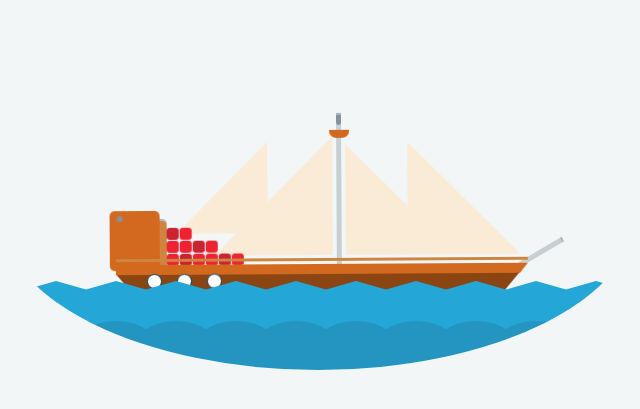
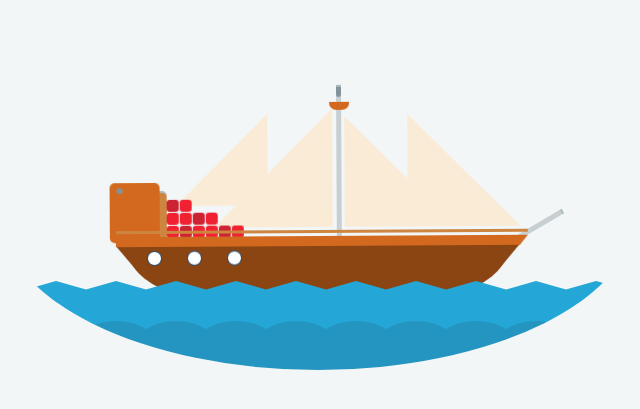
Before and after one commit to ashlagfriends/ashlagfriends.github.io, a Jekyll site: the page ship/index.html, which Jekyll copies as it is, in a window 1280 px wide. Shown: the top 409 px of the page, without its empty margins (322-962 px from the left). Built offline with Jekyll 4.4.1, drawn with Linux system fonts in a browser that asks for light colours.

Commit message:
update the ship

```diff
--- a/ship/index.html
+++ b/ship/index.html
@@ -27,6 +27,7 @@
         <span class="sail4"></span>
         <span class="cargo"></span>
         <span class="back"></span>
+        <span class="boatbotton"></span>
       </div>
       <div id="water">
         <span></span>
--- a/ship/stylesheets/style.css
+++ b/ship/stylesheets/style.css
@@ -39,7 +39,7 @@ body {
   position: absolute;
   left: 0;
   right: 0;
-  bottom: 72px;
+  bottom: 100px;
   width: 404px;
   height: 25px;
   border-style: solid;
@@ -47,13 +47,13 @@ body {
   border-width: 25px 21px 0 21px;
   margin: auto;
 }
-/* line 61, ../sass/style.scss */
+/* line 62, ../sass/style.scss */
 #boat:before, #boat:after {
   content: " ";
   position: absolute;
   z-index: 10;
 }
-/* line 68, ../sass/style.scss */
+/* line 69, ../sass/style.scss */
 #boat:before {
   top: -34px;
   left: -21px;
@@ -63,16 +63,38 @@ body {
   border-color: #D2691E transparent transparent;
   border-width: 10px 8px 0 0;
 }
-/* line 80, ../sass/style.scss */
+/* line 82, ../sass/style.scss */
 #boat:after {
   background: #CD853F;
   top: -40px;
   right: -29px;
-  bottom: -20px;
+  bottom: -50px;
   width: 412px;
   height: 2.5px;
 }
-/* line 92, ../sass/style.scss */
+/* line 94, ../sass/style.scss */
+#boat .boatbotton {
+  position: relative;
+  display: inline-block;
+  overflow: hidden;
+  top: -394px;
+  left: -7px;
+  width: 376px;
+  height: 125px;
+  border-radius: 50% 50% 50% 50%;
+}
+/* line 107, ../sass/style.scss */
+#boat .boatbotton:before {
+  content: " ";
+  position: absolute;
+  top: 50%;
+  left: 0%;
+  display: block;
+  background: #8B4513;
+  width: 376px;
+  height: 100%;
+}
+/* line 121, ../sass/style.scss */
 #boat .window1 {
   -moz-border-radius: 50%;
   -webkit-border-radius: 50%;
@@ -80,13 +102,13 @@ body {
   position: absolute;
   background: #ffffff;
   border: solid 1px #123f67;
-  top: -25px;
+  top: -20px;
   left: 10px;
   width: 15px;
   height: 15px;
   z-index: 20;
 }
-/* line 108, ../sass/style.scss */
+/* line 137, ../sass/style.scss */
 #boat .window2 {
   -moz-border-radius: 50%;
   -webkit-border-radius: 50%;
@@ -94,13 +116,13 @@ body {
   position: absolute;
   background: #ffffff;
   border: solid 1px #123f67;
-  top: -25px;
-  left: 40px;
+  top: -20px;
+  left: 50px;
   width: 15px;
   height: 15px;
   z-index: 20;
 }
-/* line 124, ../sass/style.scss */
+/* line 153, ../sass/style.scss */
 #boat .window3 {
   -moz-border-radius: 50%;
   -webkit-border-radius: 50%;
@@ -108,13 +130,13 @@ body {
   position: absolute;
   background: #ffffff;
   border: solid 1px #123f67;
-  top: -25px;
-  left: 70px;
+  top: -20px;
+  left: 90px;
   width: 15px;
   height: 15px;
   z-index: 20;
 }
-/* line 140, ../sass/style.scss */
+/* line 169, ../sass/style.scss */
 #boat .frontmast {
   position: absolute;
   background: #c7cfd2;
@@ -125,7 +147,7 @@ body {
   width: 5px;
   height: 50px;
 }
-/* line 151, ../sass/style.scss */
+/* line 180, ../sass/style.scss */
 #boat .frontmast:before, #boat .frontmast:after {
   -moz-border-radius: 5px;
   -webkit-border-radius: 5px;
@@ -134,7 +156,7 @@ body {
   position: absolute;
   background: #84939b;
 }
-/* line 167, ../sass/style.scss */
+/* line 196, ../sass/style.scss */
 #boat .middlemast {
   position: absolute;
   background: #c7cfd2;
@@ -144,7 +166,7 @@ body {
   width: 5px;
   height: 160px;
 }
-/* line 178, ../sass/style.scss */
+/* line 207, ../sass/style.scss */
 #boat .middlemast:before, #boat .middlemast:after {
   -moz-border-radius: 0 0 7px 7px;
   -webkit-border-radius: 0;
@@ -153,7 +175,7 @@ body {
   position: absolute;
   background: #84939b;
 }
-/* line 186, ../sass/style.scss */
+/* line 215, ../sass/style.scss */
 #boat .middlemast:before {
   top: 15px;
   left: -7px;
@@ -161,14 +183,14 @@ body {
   width: 20px;
   height: 7.5px;
 }
-/* line 195, ../sass/style.scss */
+/* line 224, ../sass/style.scss */
 #boat .middlemast:after {
   top: 0px;
   left: 0px;
   width: 5px;
   height: 10px;
 }
-/* line 204, ../sass/style.scss */
+/* line 233, ../sass/style.scss */
 #boat .sail1 {
   position: relative;
   display: inline-block;
@@ -178,7 +200,7 @@ body {
   width: 120px;
   height: 100px;
 }
-/* line 215, ../sass/style.scss */
+/* line 244, ../sass/style.scss */
 #boat .sail1:before {
   content: " ";
   position: absolute;
@@ -191,7 +213,7 @@ body {
   width: 200%;
   height: 200%;
 }
-/* line 229, ../sass/style.scss */
+/* line 258, ../sass/style.scss */
 #boat .sail2 {
   position: relative;
   display: inline-block;
@@ -201,7 +223,7 @@ body {
   width: 120px;
   height: 117px;
 }
-/* line 240, ../sass/style.scss */
+/* line 269, ../sass/style.scss */
 #boat .sail2:before {
   content: " ";
   position: absolute;
@@ -214,17 +236,17 @@ body {
   width: 200%;
   height: 200%;
 }
-/* line 254, ../sass/style.scss */
+/* line 283, ../sass/style.scss */
 #boat .sail3 {
   position: relative;
   display: inline-block;
   overflow: hidden;
   top: -218px;
-  left: -32px;
+  left: -33px;
   width: 120px;
   height: 175px;
 }
-/* line 265, ../sass/style.scss */
+/* line 294, ../sass/style.scss */
 #boat .sail3:before {
   content: " ";
   position: absolute;
@@ -237,7 +259,7 @@ body {
   width: 200%;
   height: 200%;
 }
-/* line 278, ../sass/style.scss */
+/* line 307, ../sass/style.scss */
 #boat .sail4 {
   position: relative;
   display: inline-block;
@@ -247,7 +269,7 @@ body {
   width: 120px;
   height: 140px;
 }
-/* line 289, ../sass/style.scss */
+/* line 318, ../sass/style.scss */
 #boat .sail4:before {
   content: " ";
   position: absolute;
@@ -260,7 +282,7 @@ body {
   width: 200%;
   height: 200%;
 }
-/* line 307, ../sass/style.scss */
+/* line 336, ../sass/style.scss */
 #boat .cargo {
   -moz-border-radius: 3px;
   -webkit-border-radius: 3px;
@@ -277,7 +299,7 @@ body {
   z-index: 0;
 }
 
-/* line 339, ../sass/style.scss */
+/* line 368, ../sass/style.scss */
 .back {
   -moz-border-radius: 5px;
   -webkit-border-radius: 5px;
@@ -290,7 +312,7 @@ body {
   width: 50px;
   height: 50px;
 }
-/* line 351, ../sass/style.scss */
+/* line 380, ../sass/style.scss */
 .back:before, .back:after {
   -moz-border-radius: 5px;
   -webkit-border-radius: 5px;
@@ -299,7 +321,7 @@ body {
   position: absolute;
   background: #84939b;
 }
-/* line 359, ../sass/style.scss */
+/* line 388, ../sass/style.scss */
 .back:before {
   top: -10px;
   left: -7px;
@@ -307,7 +329,7 @@ body {
   width: 50px;
   height: 60px;
 }
-/* line 369, ../sass/style.scss */
+/* line 398, ../sass/style.scss */
 .back:after {
   top: -5px;
   left: 0px;
@@ -315,7 +337,7 @@ body {
   height: 6px;
 }
 
-/* line 378, ../sass/style.scss */
+/* line 407, ../sass/style.scss */
 #water {
   -webkit-animation: water-animation 3s linear infinite;
   -moz-animation: water-animation 3s linear infinite;
@@ -331,7 +353,7 @@ body {
   overflow: hidden;
   z-index: 50;
 }
-/* line 394, ../sass/style.scss */
+/* line 423, ../sass/style.scss */
 #water > span {
   position: relative;
   display: inline-block;
@@ -340,7 +362,7 @@ body {
   width: 60px;
   z-index: 0;
 }
-/* line 404, ../sass/style.scss */
+/* line 433, ../sass/style.scss */
 #water > span:before {
   -moz-border-radius-topleft: 110px 90px;
   -webkit-border-top-left-radius: 110px 90px;
@@ -358,7 +380,7 @@ body {
   margin-top: 40px;
   z-index: 1;
 }
-/* line 423, ../sass/style.scss */
+/* line 452, ../sass/style.scss */
 #water > span:after {
   content: " ";
   position: absolute;
```
Also changed, not shown: ship/sass/style.scss (+37 -8 lines).
